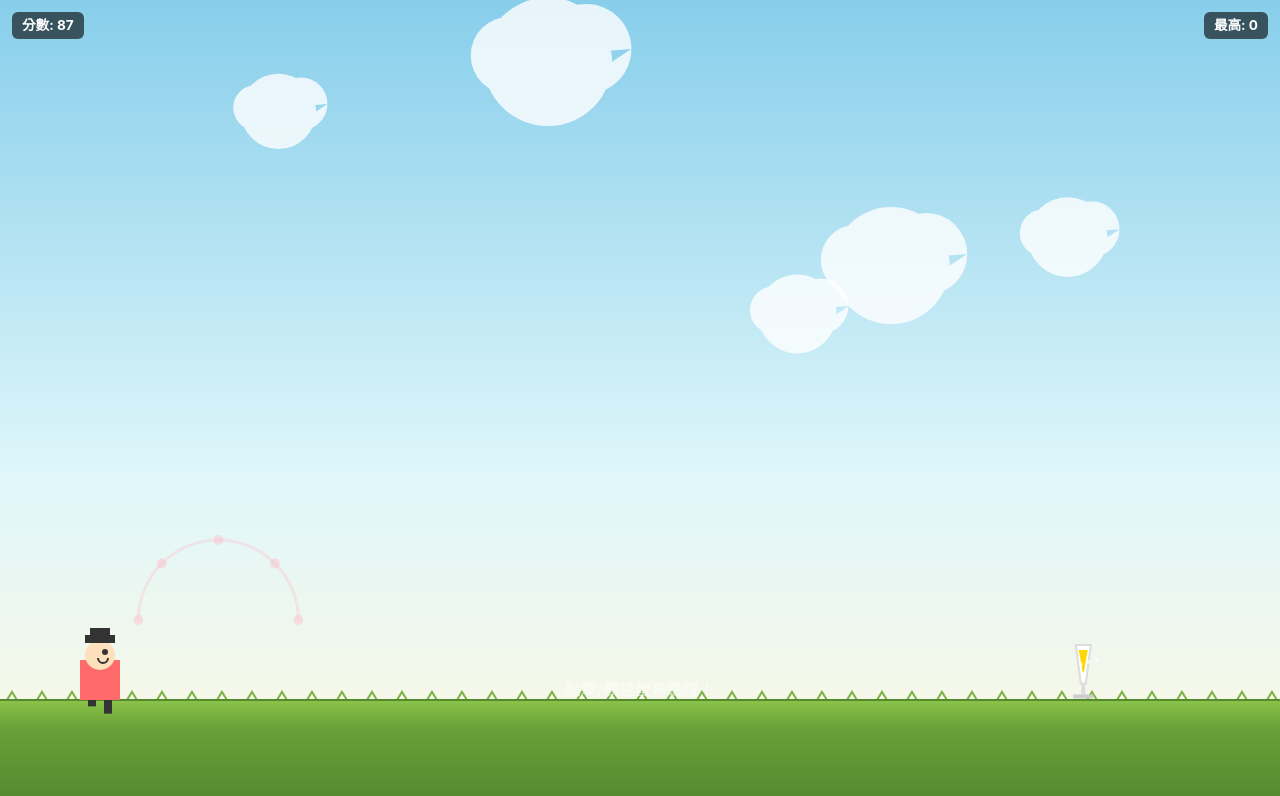
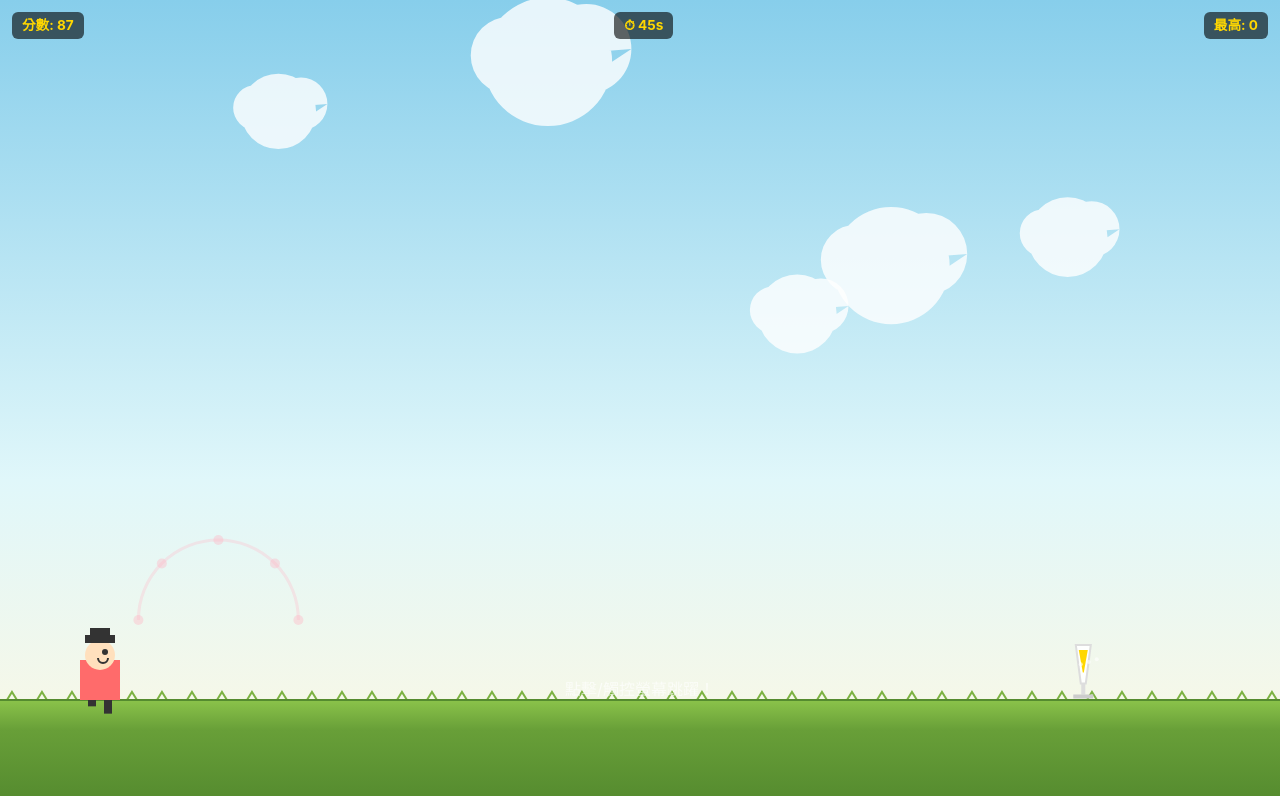
Before and after one commit to mafcb215852/wedding-runner-game, a website: page public/index.html in a window 1280 px wide. Both pictures are taken after a click on the button "開始遊戲 ▶". Drawn offline with nearby package versions, Linux system fonts and the light colour scheme; no server answers.

Commit message:
feat: 新增 45 秒倒數計時功能
- 每次遊戲最多 45 秒
- HUD 顯示倒數計時
- 最後 5 秒變色並閃爍警告
- 時間到強制結束遊戲

```diff
--- a/public/game.css
+++ b/public/game.css
@@ -128,9 +128,9 @@ body {
   pointer-events: none;
 }
 
-#hud-score, #hud-best {
+#hud-score, #hud-best, #hud-timer {
   background: rgba(0,0,0,0.6);
-  color: white;
+  color: #ffd700;
   padding: 4px 10px;
   border-radius: 6px;
   font-size: 0.85em;
--- a/public/game.js
+++ b/public/game.js
@@ -67,6 +67,11 @@
   // 分數
   let score = 0;
   let distanceScore = 0;
+
+  // 倒數計時
+  let timeLimit = 45;
+  let timeRemaining = 45;
+  let lastTimeUpdate = 0;
 
   // ===== 初始化 =====
   function init() {
@@ -182,6 +187,10 @@
     distanceScore = 0;
     lastScoreUpdate = 0;
     hearts = [];
+
+    // 重置倒數計時
+    timeRemaining = timeLimit;
+    lastTimeUpdate = Date.now();
   }
 
   // ===== 遊戲主循環 =====
@@ -196,6 +205,12 @@
     if (now - lastScoreUpdate > 500) {
       socket.emit('score:update', { score: score });
       lastScoreUpdate = now;
+    }
+
+    // 每 100ms 更新倒數計時 HUD
+    if (now - lastTimeUpdate >= 100) {
+      updateTimerDisplay();
+      lastTimeUpdate = now;
     }
 
     animationId = requestAnimationFrame(gameLoop);
@@ -295,6 +310,9 @@
         hearts.splice(i, 1);
       }
     }
+
+    // 檢查倒數計時
+    checkTimer();
   }
 
   // ===== 繪製 =====
@@ -573,6 +591,35 @@
     });
   }
 
+  // ===== 倒數計時 =====
+  function updateTimerDisplay() {
+    const elapsed = (Date.now() - lastTimeUpdate) / 1000;
+    timeRemaining = Math.max(0, Math.ceil(timeLimit - elapsed));
+    const hudTimer = document.getElementById('hud-timer');
+    if (hudTimer) {
+      hudTimer.textContent = `⏱ ${timeRemaining}s`;
+      // 最後 5 秒變色
+      if (timeRemaining <= 5) {
+        hudTimer.style.color = '#ff4444';
+        hudTimer.style.animation = 'pulse 0.5s ease-in-out infinite';
+      } else {
+        hudTimer.style.color = '#ffd700';
+        hudTimer.style.animation = 'none';
+      }
+    }
+  }
+
+  function checkTimer() {
+    const elapsed = (Date.now() - lastTimeUpdate) / 1000;
+    const remaining = Math.max(0, Math.ceil(timeLimit - elapsed));
+    if (remaining <= 0) {
+      timeRemaining = 0;
+      gameOver();
+      return;
+    }
+    timeRemaining = remaining;
+  }
+
   // ===== 碰撞檢測 =====
   function checkCollision(player, obstacle) {
     const shrink = 8; // 碰撞縮小，讓遊戲更寬容
--- a/public/index.html
+++ b/public/index.html
@@ -23,6 +23,7 @@
     <canvas id="game-canvas"></canvas>
     <div id="game-hud">
       <div id="hud-score">分數: 0</div>
+      <div id="hud-timer">⏱ 45s</div>
       <div id="hud-best">最高: 0</div>
     </div>
     <div id="game-instructions">點擊/觸控螢幕跳躍！</div>
```
